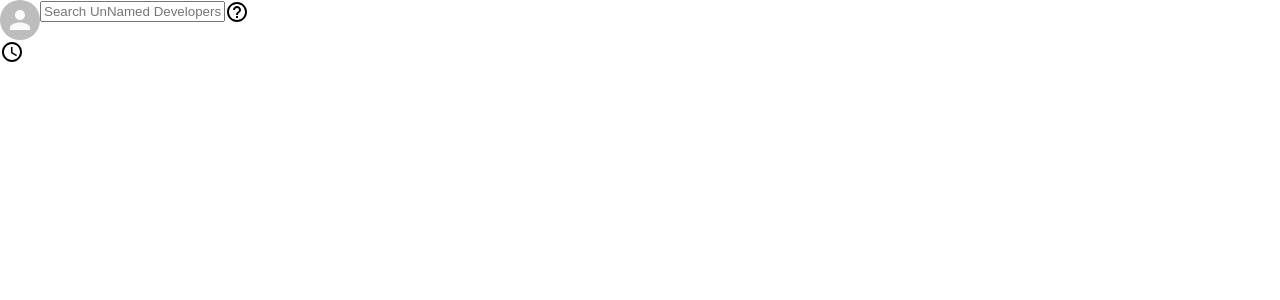
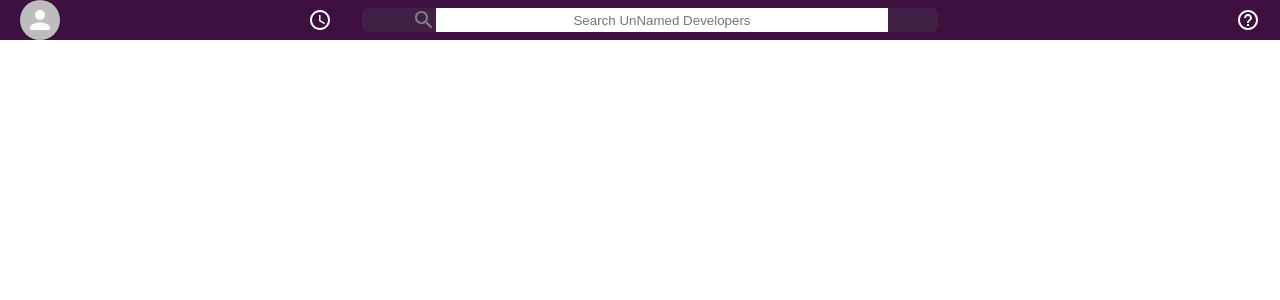
Before and after one commit to danish45007/slack-clone_firebase-react.js, a React (Create React App) app: page / in a window 1280 px wide. Shown: the top 300 px of the page. Built offline with nearby package versions, Linux system fonts and the light colour scheme.

Commit message:
header component added

```diff
--- a/src/App.css
+++ b/src/App.css
@@ -0,0 +1,4 @@
+body {
+  --slack-color: #3E1040;
+
+}
--- a/src/App.js
+++ b/src/App.js
@@ -7,7 +7,7 @@ import Header from './Components/Header/Header';
 
 function App() {
   return (
-    <div className="App">
+    <div>
       <Header />
     </div>
   );
--- a/src/Components/Header/Header.css
+++ b/src/Components/Header/Header.css
@@ -1,3 +1,53 @@
 .header {
     display: flex;
+    align-items: center;
+    justify-content: space-between;
+    padding: 10px, 0px;
+    color: white;
+    background-color: var(--slack-color);
 }
+.header__left {
+    display: flex;
+    flex: 0.3;
+    margin-left: 20px;
+    align-items: center;
+}
+
+.header__left > .MuiSvgIcon-root {
+    margin-left: auto;
+    margin-right: 30px;
+}
+
+.header__search {
+    flex: 0.4;
+    display: flex;
+    background-color: #421f44;
+    text-align: center;
+    padding: 0 50px;
+    color: grey;
+    border: 1px grey soild;
+    border-radius: 6px;
+}
+
+.header__search > input {
+    border-color: transparent;
+    border: none;
+    text-align: center;
+    min-width: 35vw;
+}
+
+.header__right {
+    flex: 0.3;
+    display: flex;
+    align-items: flex-end;
+
+}
+
+.header__avatar {
+    padding: 0px;
+}
+
+.header__right > .MuiSvgIcon-root {
+    margin-left: auto;
+    margin-right: 20px;
+}
--- a/src/Components/Header/Header.js
+++ b/src/Components/Header/Header.js
@@ -3,6 +3,7 @@ import "./Header.css";
 import {Avatar } from '@material-ui/core';
 import AccessTimeIcon from '@material-ui/icons/AccessTime';
 import HelpOutlineIcon from '@material-ui/icons/HelpOutline';
+import SearchIcon from '@material-ui/icons/Search';
 
 function Header() {
     return (
@@ -16,6 +17,7 @@ function Header() {
                 <AccessTimeIcon />
             </div>
             <div className="header__search">
+                <SearchIcon />
                 <input
                 placeholder="Search UnNamed Developers"
                 type="text"
```
